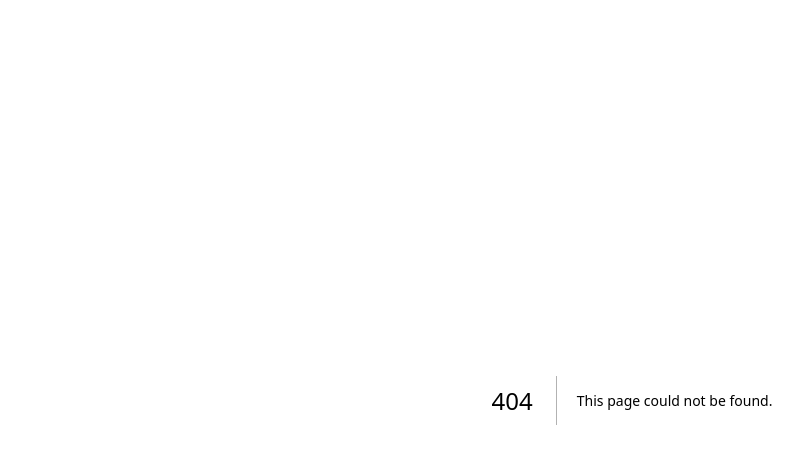
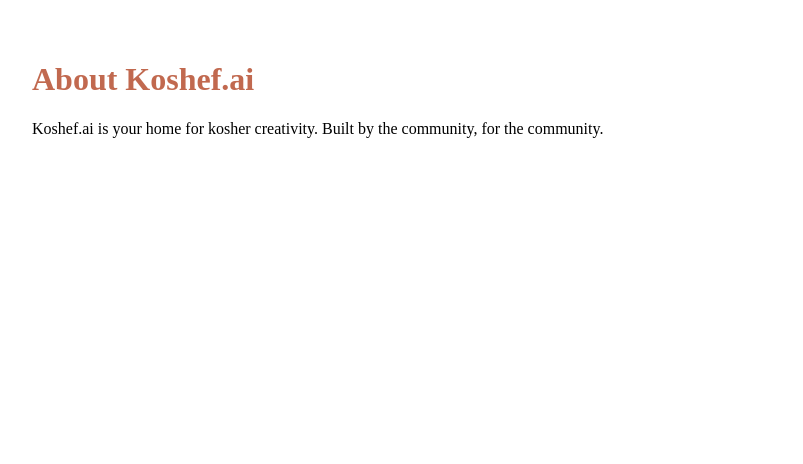
Before and after one commit to koshef/koshef-webhook, a Next.js app: page /about in a window 1280 px wide. Before the commit this address had no page. Shown: the top 464 px of the page, without its empty margins (8-811 px from the left). Built offline with nearby package versions, Linux system fonts and the light colour scheme.

Commit message:
Create about.js

```diff
--- /dev/null
+++ b/pages/about.js
@@ -0,0 +1,10 @@
+export default function About() {
+  return (
+    <main style={{ padding: '2rem' }}>
+      <h1 style={{ color: '#C1694F' }}>About Koshef.ai</h1>
+      <p style={{ marginTop: '1rem' }}>
+        Koshef.ai is your home for kosher creativity. Built by the community, for the community.
+      </p>
+    </main>
+  );
+}
```
